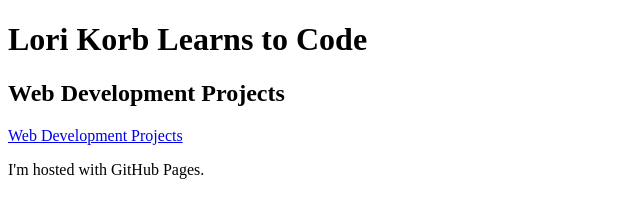
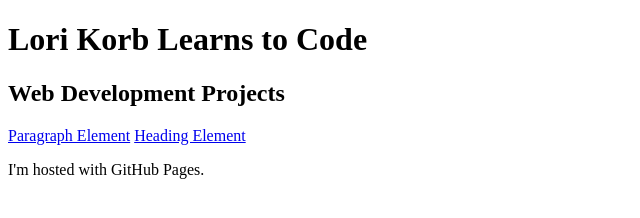
Before and after one commit to loriakorb/loriakorb.github.io, a plain HTML site: page index.html in a window 1280 px wide. Shown: the whole page, without its empty margins (0-640 px from the left). Drawn offline with Linux system fonts and the light colour scheme.

Commit message:
Add Paragraph Link

```diff
--- a/index.html
+++ b/index.html
@@ -3,8 +3,8 @@
 <body>
 <h1>Lori Korb Learns to Code</h1>
 <h2>Web Development Projects</h2>
-<a href="/Web Development Projects/2.1 Heading Element/">Web Development Projects</a>
-<a href="/Users/lorikorb/Documents/GitHub/loriakorb.github.io/Web Development Projects/2.2 Paragraph Element/index.html"></a>
+<a href="/Web Development Projects/2.2 Paragraph Element/">Paragraph Element</a>
+<a href="/Web Development Projects/2.1 Heading Element/">Heading Element</a>
 <br>
 <p>I'm hosted with GitHub Pages.</p>
 </body>
```
